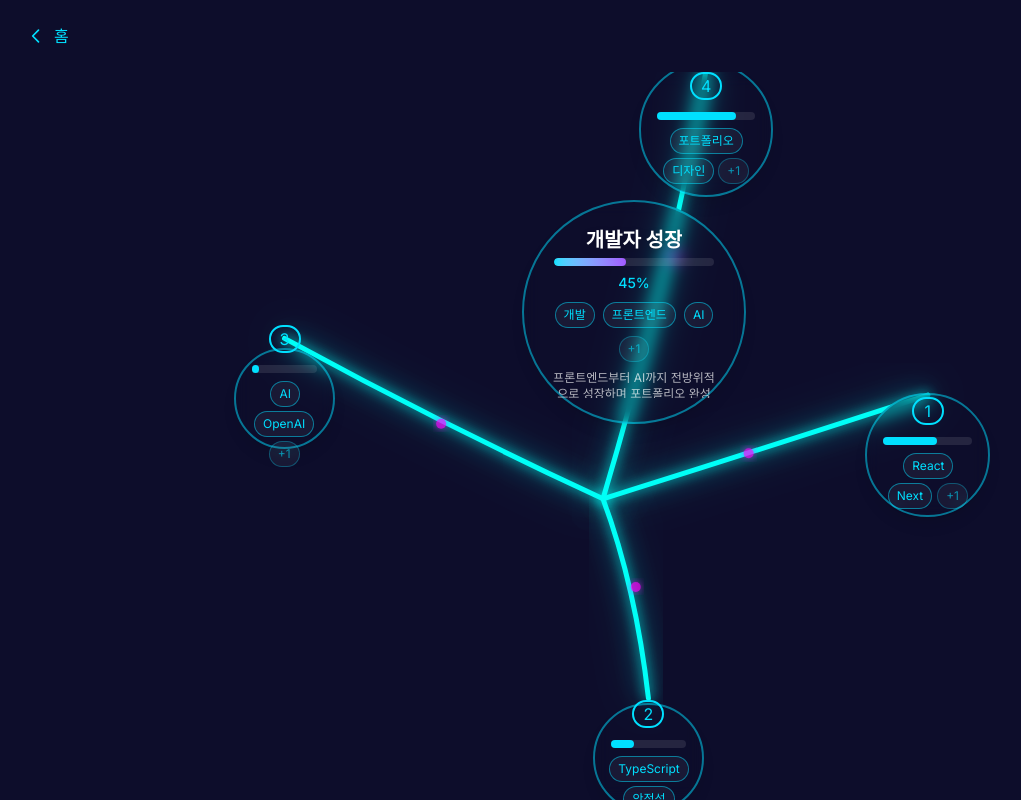
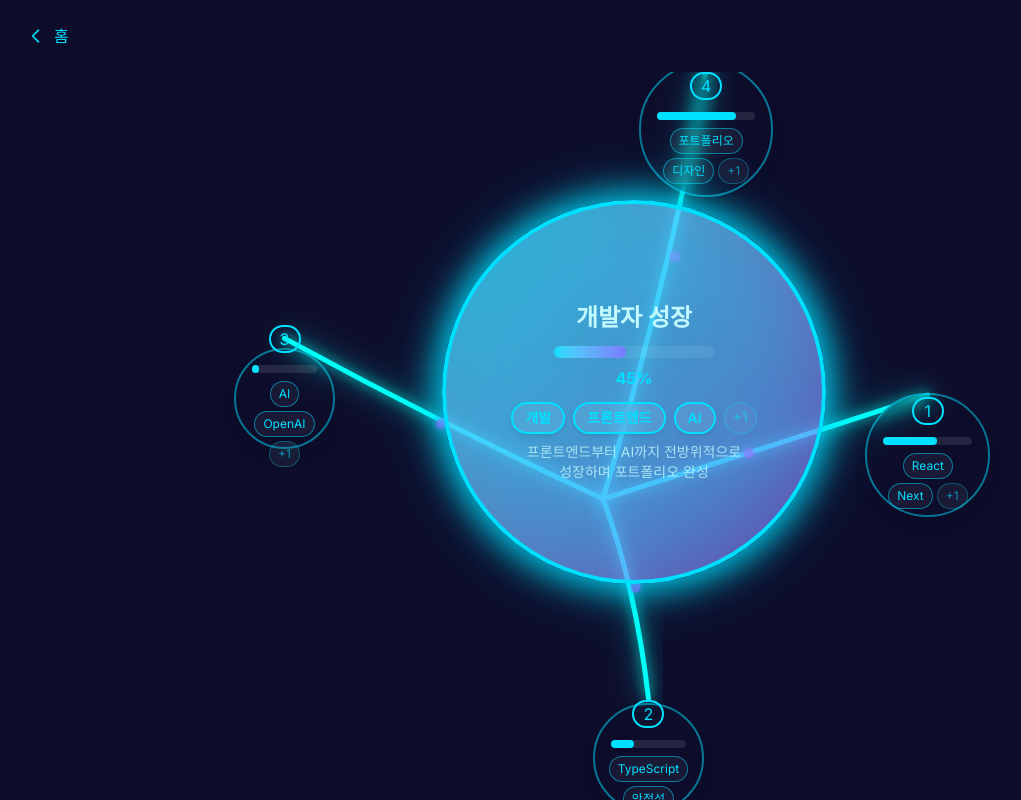
Before and after one commit to sjwoo1999/branchify, a Next.js app: page /goal/0 in a window 1280 px wide. Shown: the whole page, without its empty margins (6-1027 px from the left). Built offline with nearby package versions, Linux system fonts and the light colour scheme.

Commit message:
Emphasize center node with stronger style

```diff
--- a/src/app/goal/[id]/page.tsx
+++ b/src/app/goal/[id]/page.tsx
@@ -301,29 +301,31 @@ export default function GoalDetailPage({ params }: PageProps) {
         </svg>
         {/* 메인 목표 뉴런 노드 */}
         <div ref={mainRef} className="absolute left-1/2 top-32 -translate-x-1/2 z-20 group mb-2">
-          <div className="w-56 h-56 rounded-full bg-gradient-to-br from-glass/80 to-glass/40 border-2 border-neon-cyan/50 shadow-lg backdrop-blur-sm flex flex-col items-center justify-center p-6 hover:scale-105 transition-all duration-300 group-hover:border-neon-cyan">
-            <h2 className="text-xl font-bold mb-2 text-white group-hover:text-neon-cyan transition-colors text-center truncate max-w-full drop-shadow-lg" title={goal.title}>
+          <div className="w-72 h-72 md:w-96 md:h-96 rounded-full bg-gradient-to-br from-neon-cyan/80 to-neon-purple/60 border-4 border-neon-cyan shadow-2xl neon-glow-cyan flex flex-col items-center justify-center p-10 hover:scale-105 transition-all duration-300 group-hover:border-neon-purple relative animate-pulse-slow">
+            <h2 className="text-2xl font-extrabold mb-3 text-white group-hover:text-neon-cyan transition-colors text-center truncate max-w-full drop-shadow-2xl" title={goal.title}>
               {truncateText(goal.title, 12)}
             </h2>
-            <div className="w-full max-w-40 mx-auto mb-2">
-              <div className="w-full h-2 bg-white/10 rounded-full overflow-hidden">
-                <div className="h-2 bg-gradient-to-r from-neon-cyan to-neon-purple rounded-full transition-all duration-500" style={{width: `${goal.progress}%`}} />
+            <div className="w-full max-w-40 mx-auto mb-3">
+              <div className="w-full h-3 bg-white/10 rounded-full overflow-hidden">
+                <div className="h-3 bg-gradient-to-r from-neon-cyan to-neon-purple rounded-full transition-all duration-500" style={{width: `${goal.progress}%`}} />
               </div>
-              <div className="text-center mt-1">
-                <span className="text-neon-cyan text-sm font-medium">{goal.progress}%</span>
+              <div className="text-center mt-2">
+                <span className="text-neon-cyan text-base font-bold">{goal.progress}%</span>
               </div>
             </div>
             <div className="flex gap-2 mb-2 flex-wrap justify-center">
               {goal.tags.slice(0,3).map(tag => (
-                <span key={tag} className="text-xs border border-neon-cyan/50 rounded-full px-2 py-1 text-neon-cyan bg-white/5 backdrop-blur-sm">{tag}</span>
+                <span key={tag} className="text-sm border-2 border-neon-cyan rounded-full px-3 py-1 text-neon-cyan bg-white/10 backdrop-blur-sm font-semibold shadow-md">
+                  {tag}
+                </span>
               ))}
               {goal.tags.length > 3 && (
-                <span className="text-xs border border-neon-cyan/30 rounded-full px-2 py-1 text-neon-cyan/60 bg-white/5 backdrop-blur-sm">+{goal.tags.length-3}</span>
+                <span className="text-sm border border-neon-cyan/30 rounded-full px-2 py-1 text-neon-cyan/60 bg-white/5 backdrop-blur-sm">+{goal.tags.length-3}</span>
               )}
             </div>
-            <p className="text-xs text-white/70 text-center max-w-[180px] mx-auto line-clamp-2 overflow-hidden" title={goal.description}>{goal.description}</p>
+            <p className="text-sm text-white/80 text-center max-w-[220px] mx-auto line-clamp-2 overflow-hidden" title={goal.description}>{goal.description}</p>
           </div>
-          <div className="absolute inset-0 rounded-full bg-neon-cyan/20 blur-xl opacity-0 group-hover:opacity-100 transition-opacity duration-300"></div>
+          <div className="absolute inset-0 rounded-full bg-neon-cyan/30 blur-2xl opacity-80 animate-pulse-slow pointer-events-none"></div>
         </div>
         {/* 서브골 뉴런 노드들 (반원 위에 분산) */}
         {goal.subGoals.map((sub, idx) => (
```
